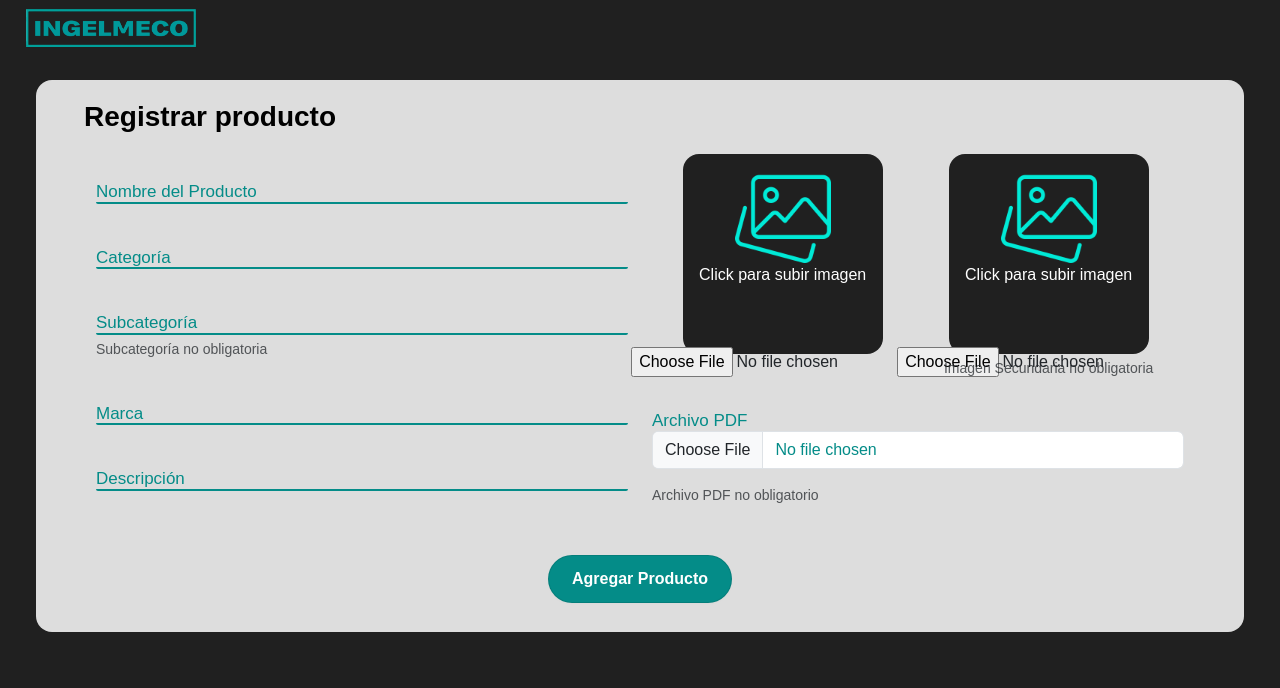
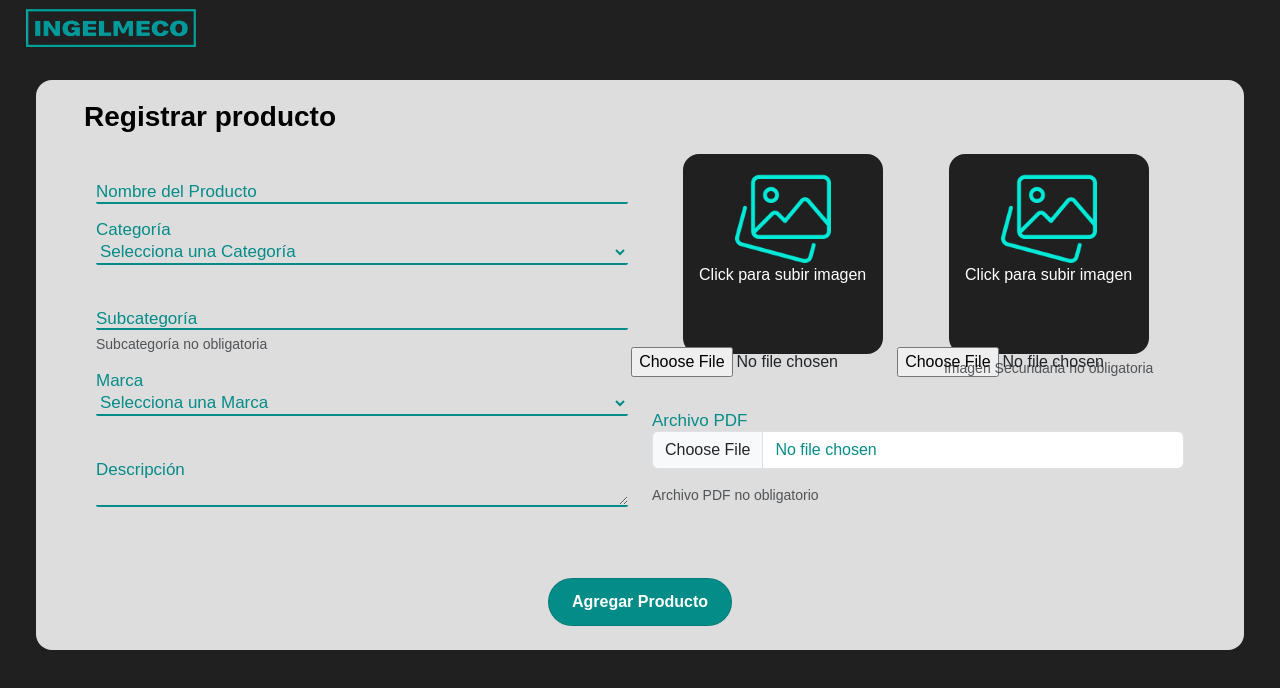
Before and after one commit to AlexGalo0/INGELMECO-Admin, a React (Vite) app: page /admin/add-product in a window 1280 px wide. Shown: the top 688 px of the page. Built offline with nearby package versions, Linux system fonts and the light colour scheme; no server answers; sample sign-in values are in the browser's storage.

Commit message:
Refactor form producto and table

```diff
--- a/src/Components/AdminForm.tsx
+++ b/src/Components/AdminForm.tsx
@@ -47,11 +47,7 @@ export const AdminForm = () => {
       <div className="form-peice">
         <form onSubmit={handleAdminLogin}>
           <div className="d-flex justify-content-center">
-            <img
-              className="img-fluid pb-2 h-25 w-75"
-              src="src\assets\logo.png"
-              alt="Logo Ingemeco img"
-            />
+            <img className="img-fluid pb-2 h-25 w-75" src="src\assets\logo.png" alt="Logo Ingemeco img"/>
           </div>
 
           <div className="form__group field my-3">
--- a/src/Components/ProductForm.tsx
+++ b/src/Components/ProductForm.tsx
@@ -1,14 +1,14 @@
 import { useProductForm } from "../hooks/useProductForm";
 import { useState, useRef, useEffect } from "react";
 import { Alerts } from "../Components/Alerts.tsx";
+import { useAuth } from "../context/AuthContext.tsx"
 
 export const ProductForm = () => {
 
   const fileInputRef = useRef<HTMLInputElement | null>(null);
-
   const secondaryFileInputRef = useRef<HTMLInputElement | null>(null);
-
   const pdfInputRef = useRef<HTMLInputElement | null>(null); // Referencia al input de PDF
+  const { currentProduct, setCurrentProduct } = useAuth();
 
   const {
     formData,
@@ -74,10 +74,6 @@ export const ProductForm = () => {
     const descripcion = e.target.value;
     if (descripcion.trim().length === 0) {
       setDescripcionError("La descripción no puede estar vacía");
-
-      setTimeout(() => {
-        setShowDescripcion(!showDescripcion);
-      }, 3000);
     } else {
       setDescripcionError(null);
     }
@@ -91,7 +87,6 @@ export const ProductForm = () => {
     const marca = e.target.value;
     if (!marca) {
       setMarcaError("Selecciona una marca");
-      setShowMarca(false);
     } else {
       setMarcaError(null);
     }
@@ -105,7 +100,6 @@ export const ProductForm = () => {
     const categoria = e.target.value;
     if (!categoria) {
       setCategoriaError("Selecciona una categoría");
-      setShowCategories(false);
     } else {
       setCategoriaError(null);
     }
@@ -114,24 +108,6 @@ export const ProductForm = () => {
       categoriaProducto: categoria,
     });
   };
-
-  const [showCategories, setShowCategories] = useState<boolean>(false);
-  const [showMarca, setShowMarca] = useState<boolean>(false);
-  const [showDescripcion, setShowDescripcion] = useState<boolean>(false);
-
-  const handleShowCategories = () => {
-    setShowCategories(!showCategories);
-  };
-
-  const handleShowMarca = () => {
-    setShowMarca(!showMarca);
-  };
-
-  const handleShowDescripcion = () => {
-    setShowDescripcion(!showDescripcion);
-  };
-
-  useEffect(() => { }, [fileSecondary]);
 
   const handleRemoveImagePrimary = () => {
     if (imagePrimary) {
@@ -150,6 +126,22 @@ export const ProductForm = () => {
     handleRemoveImageSecondary();
   }
 
+  useEffect(() => {
+    (!currentProduct) ? setCurrentProduct(null) : setFormData(currentProduct);
+
+    if (currentProduct && (currentProduct.imageName || currentProduct.imageNameSecondary)) {
+
+      // setImagePrimary(currentProduct.urlImagen);
+      // setImageSecondary(currentProduct.urlImagenSecundaria);
+      // console.log(currentProduct.urlImagen);
+      // const blob = new Blob([currentProduct.urlImagen], { type: 'image/*' });
+      // const file = new File([blob], 'image.jpg', { type: 'image/*' });
+      // console.log(file);
+      // setImagePrimary(file);
+    }
+
+  }, [currentProduct, setCurrentProduct, setFormData, fileSecondary]);
+
   return (
     <div className="d-grid h-75">
       <div className="m-4 rounded-4 h-auto" style={{ backgroundColor: "#DDD" }}>
@@ -162,11 +154,13 @@ export const ProductForm = () => {
             <div className="row">
               {/* Primera columna*/}
               <div className="col-xxl-6 col-xl-6 col-lg-6">
+
+                {/*Nombre*/}
                 <div className="form__group field my-3">
                   <input
                     type="text"
                     id="NameProduct"
-                    value={formData.nombreProducto}
+                    value={formData?.nombreProducto ?? ""}
                     onChange={handleNombreChange}
                     className={`form__field ${nombreError ? "is-invalid" : ""}`}
                     placeholder="Nombre del Producto"
@@ -182,12 +176,12 @@ export const ProductForm = () => {
                   )}
                 </div>
 
+                {/*Categoría*/}
                 <div className="form__group field my-3">
-                  {showCategories ? (
                   <select
                     id="CategorieProduct"
                     onChange={handleCategoriaChange}
-                      value={formData.categoriaProducto}
+                    value={formData?.categoriaProducto ?? ""}
                     className={`form__field ${categoriaError ? "is-invalid" : ""
                       }`}
                     placeholder="Categoría del Producto"
@@ -216,18 +210,7 @@ export const ProductForm = () => {
                       Arrancador de Estado Sólido
                     </option>
                   </select>
-                  ) : (
-                    <input
-                      type="text"
-                      id="CategorieProduct"
-                      onClick={handleShowCategories}
-                      className={`form__field ${showCategories ? "d-none" : ""}`}
-                      placeholder="Categoría del Producto"
-                      required
-                      aria-label="Categoría del Producto"
-                      style={{ color: "#048c88" }}
-                    />
-                  )}
+
                   <label htmlFor="CategorieProduct" className="form__label">
                     Categoría
                   </label>
@@ -236,11 +219,12 @@ export const ProductForm = () => {
                   )}
                 </div>
 
+                {/*Subcategoría*/}
                 <div className="form__group field my-3">
                   <input
                     type="text"
                     id="SubCategorieProduct"
-                    value={formData.subcategoriaProducto}
+                    value={formData?.subcategoriaProducto ?? ""}
                     onChange={(e) =>
                       setFormData({
                         ...formData,
@@ -260,12 +244,12 @@ export const ProductForm = () => {
                   </div>
                 </div>
 
+                {/*Marca*/}
                 <div className="form__group field my-3">
-                  {showMarca ? (
                   <select
                     id="MarcaProduct"
                     onChange={handleMarcaChange}
-                      value={formData.marcaProducto}
+                    value={formData?.marcaProducto ?? ""}
                     className={`form__field ${marcaError ? "is-invalid" : ""}`}
                     placeholder="Marca del Producto"
                     aria-label="Marca del Producto"
@@ -282,54 +266,27 @@ export const ProductForm = () => {
                     <option value="Little Fuse">Little Fuse</option>
                     <option value="Otra Marca">Otra Marca</option>
                   </select>
-                  ) : (
-                    <input
-                      type="text"
-                      id="CategorieProduct"
-                      onClick={handleShowMarca}
-                      className={`form__field ${showMarca ? "d-none" : ""}`}
-                      placeholder="Marca del Producto"
-                      aria-label="Marca del Producto"
-                      style={{ color: "#048c88" }}
-                    />
-                  )}
                   <label htmlFor="MarcaProduct" className="form__label">
                     Marca
                   </label>
-                  {marcaError && (
-                    <div className="invalid-feedback">{marcaError}</div>
-                  )}
+                  {marcaError && (<div className="invalid-feedback">{marcaError}</div>)}
                 </div>
 
+                {/*Descripción*/}
                 <div className="form__group field my-3">
-                  {showDescripcion ? (
                   <textarea
-                      className={`form__field ${descripcionError ? "is-invalid" : ""
-                        }`}
+                    className={`form__field ${descripcionError ? "is-invalid" : ""}`}
                     aria-label="Descripción de Producto"
                     placeholder="Descripción de Producto"
-                      value={formData.descripcionProducto}
+                    value={formData?.descripcionProducto ?? ""}
                     onChange={handleDescripcionChange}
                     style={{ color: "#048c88" }}
                     required
                   ></textarea>
-                  ) : (
-                    <input
-                      type="text"
-                      id="DescriptionProduct"
-                      onClick={handleShowDescripcion}
-                      className={`form__field ${showDescripcion ? "d-none" : ""}`}
-                      placeholder="Descripción del Producto"
-                      aria-label="Descripción del Producto"
-                      style={{ color: "#048c88" }}
-                    />
-                  )}
                   <label htmlFor="CategorieProduct" className="form__label">
                     Descripción
                   </label>
-                  {descripcionError && (
-                    <div className="invalid-feedback">{descripcionError}</div>
-                  )}
+                  {descripcionError && (<div className="invalid-feedback">{descripcionError}</div>)}
                 </div>
               </div>
               {/* Fin Primera columna*/}
@@ -341,20 +298,11 @@ export const ProductForm = () => {
                     <div className="m-3 d-flex justify-content-center">
                       <label
                         className="d-flex flex-column gap-4 align-items-center justify-content-center p-3 rounded-4"
-                        style={{
-                          height: "200px",
-                          width: "200px",
-                          cursor: "pointer",
-                          backgroundColor: "#202020",
-                        }}
+                        style={{ height: "200px", width: "200px", cursor: "pointer", backgroundColor: "#202020" }}
                         htmlFor="inputGroupFile"
                       >
                         <div className="d-flex flex-column align-items-center justify-content-center">
-                          <img
-                            className="h-50 img-fluid"
-                            src="../src/assets/img.png"
-                            alt="img"
-                          />
+                          <img className="h-50 img-fluid" src="../src/assets/img.png" alt="img" />
                           <span style={{ fontWeight: "400", color: "#FFF" }}>
                             Click para subir imagen
                           </span>
@@ -490,15 +438,11 @@ export const ProductForm = () => {
                     ref={(el) => (pdfInputRef.current = el)}
                     style={{ color: "#048c88" }}
                   />
-                  <label
-                    htmlFor="inputGroupFilePDF"
-                    className="form__label form-label"
-                  >
+                  <label htmlFor="inputGroupFilePDF" className="form__label form-label">
                     Archivo PDF
                   </label>
                   {pdfError && <div className="invalid-feedback">{pdfError}</div>}
                 </div>
-
                 <div className="form-text" id="basic-addon4">
                   Archivo PDF no obligatorio
                 </div>
@@ -507,20 +451,17 @@ export const ProductForm = () => {
             </div>
           </div>
 
-          <div className="mt-xxl-5 mt-xl-5 mt-lg-5 mt-md-4 mt-sm-2 mt-3 d-flex justify-content-center align-items-center">
+          <div className={`mt-xxl-5 mt-xl-5 mt-lg-5 mt-md-4 mt-sm-2 mt-3 d-flex justify-content-center align-items-center ${uploadMessage ? "d-none" : ""}`}>
             <button id="bottone5" type="submit" disabled={isUploading}>
               {isUploading ? "Subiendo..." : "Agregar Producto"}
             </button>
           </div>
 
           {uploadMessage && (
-            <div className="d-flex justify-content-center m-3">
-              <Alerts
-                message="Cargando"
-                // message2="Ingresando ..."
-                type="alert-success"
-                svg={<svg xmlns="http://www.w3.org/2000/svg" width="30" height="30" viewBox="0 0 24 24"><path fill="#ffffff" d="m9 20.42l-6.21-6.21l2.83-2.83L9 14.77l9.88-9.89l2.83 2.83L9 20.42Z" /></svg>}
-              />
+            <div className="d-flex justify-content-center m-5">
+              <div className="spinner">
+                <div></div><div></div><div></div><div></div><div></div><div></div><div></div><div></div><div></div><div></div>
+              </div>
             </div>
           )}
 
--- a/src/Components/Sidebar.tsx
+++ b/src/Components/Sidebar.tsx
@@ -3,11 +3,12 @@ import { useAuth } from "../context/AuthContext";
 
 export const Sidebar = () => {
 
-  const { logout } = useAuth();
+  const { logout, setCurrentProduct } = useAuth();
 
   const handleLogout = async () => {
     try {
       await logout();
+      setCurrentProduct(null);
     } catch (error: unknown) {
       console.error(error);
     }
--- a/src/config/firebase.ts
+++ b/src/config/firebase.ts
@@ -1,12 +1,8 @@
-// Import the functions you need from the SDKs you need
 import { initializeApp } from "firebase/app";
 import { getAuth } from "firebase/auth";
 import { getFirestore } from "firebase/firestore";
 import { getStorage } from "firebase/storage";
-// TODO: Add SDKs for Firebase products that you want to use
-// https://firebase.google.com/docs/web/setup#available-libraries
 
-// Your web app's Firebase configuration
 const firebaseConfig = {
   apiKey: "AIzaSyBTCLkNBXmX9ibA7_ndC7R0h77RKXRZfyU",
   authDomain: "test-admin-app-1cb81.firebaseapp.com",
--- a/src/context/AuthContext.tsx
+++ b/src/context/AuthContext.tsx
@@ -3,6 +3,7 @@ import { createContext, useContext, useState, useEffect } from "react";
 import { onAuthStateChanged, signOut , signInWithEmailAndPassword} from "firebase/auth";
 import { ReactNode } from "react";
 import { auth } from "../config/firebase";
+import { ProductFormData } from "../types/types";
 
 interface currentUser {
   uid: string;
@@ -17,6 +18,8 @@ interface AuthContextProps {
   login: (email: string, password: string) => void;
   logout: () => Promise<void>;
   loading: boolean;
+  setCurrentProduct: React.Dispatch<React.SetStateAction<ProductFormData | null>>;
+  currentProduct: ProductFormData | null;
 }
 
 interface AuthProviderProps {
@@ -32,8 +35,12 @@ export const useAuth = () => {
 };
 
 export const AuthProvider = ({ children }: AuthProviderProps) => {
+
   const [user, setUser] = useState<currentUser | null>(null);
   const [loading, setLoading] = useState(true);
+
+  const [currentProduct, setCurrentProduct] = useState<ProductFormData | null>({} as ProductFormData);
+
   const login = (email: string, password: string) => {
     return signInWithEmailAndPassword(auth, email, password);
   };
@@ -41,7 +48,7 @@ export const AuthProvider = ({ children }: AuthProviderProps) => {
 
   useEffect(() => {
     const unsubuscribe = onAuthStateChanged(auth, (currentUser) => {
-      console.log(currentUser);
+      //console.log(currentUser);
       if (currentUser) {
         const { uid, email, displayName, photoURL, emailVerified } = currentUser;
         setUser({ uid, email: email || '', displayName: displayName || '', photoURL: photoURL || '', emailVerified: emailVerified || false });
@@ -54,7 +61,7 @@ export const AuthProvider = ({ children }: AuthProviderProps) => {
   }, []);
 
   return (
-    <authContext.Provider value={{ user, login, logout , loading}}>
+    <authContext.Provider value={{ user, login, logout , loading, setCurrentProduct, currentProduct}}>
       {children}
     </authContext.Provider>
   );
--- a/src/types/types.ts
+++ b/src/types/types.ts
@@ -8,5 +8,6 @@ export interface ProductFormData {
   imageName: string;
   imageNameSecondary: string;
   pdfName: string;
+  urlImagen: string;
   urlImagenSecundaria:string;
 }
```
Also changed, not shown: src/Components/ProductTable.tsx (+17 -1 lines), src/hooks/useProductForm.tsx (+4 -4 lines), src/styles.css (+95 -0 lines). Lines whose indentation alone changed are shown as unchanged.
